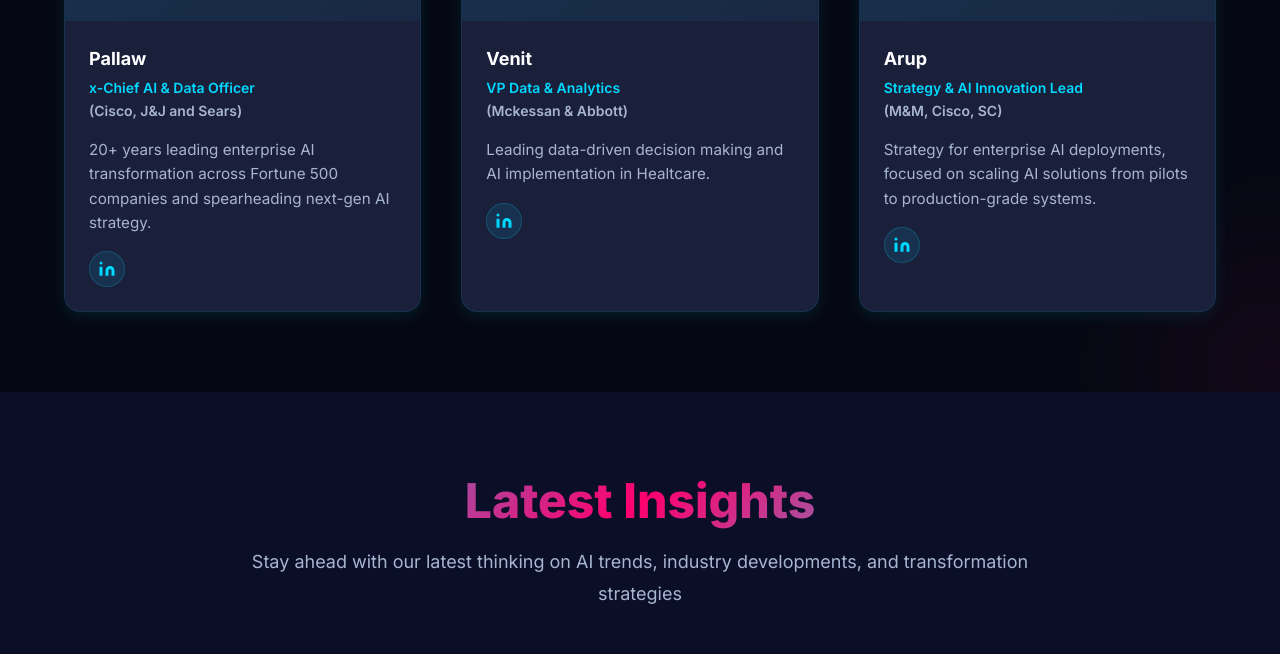
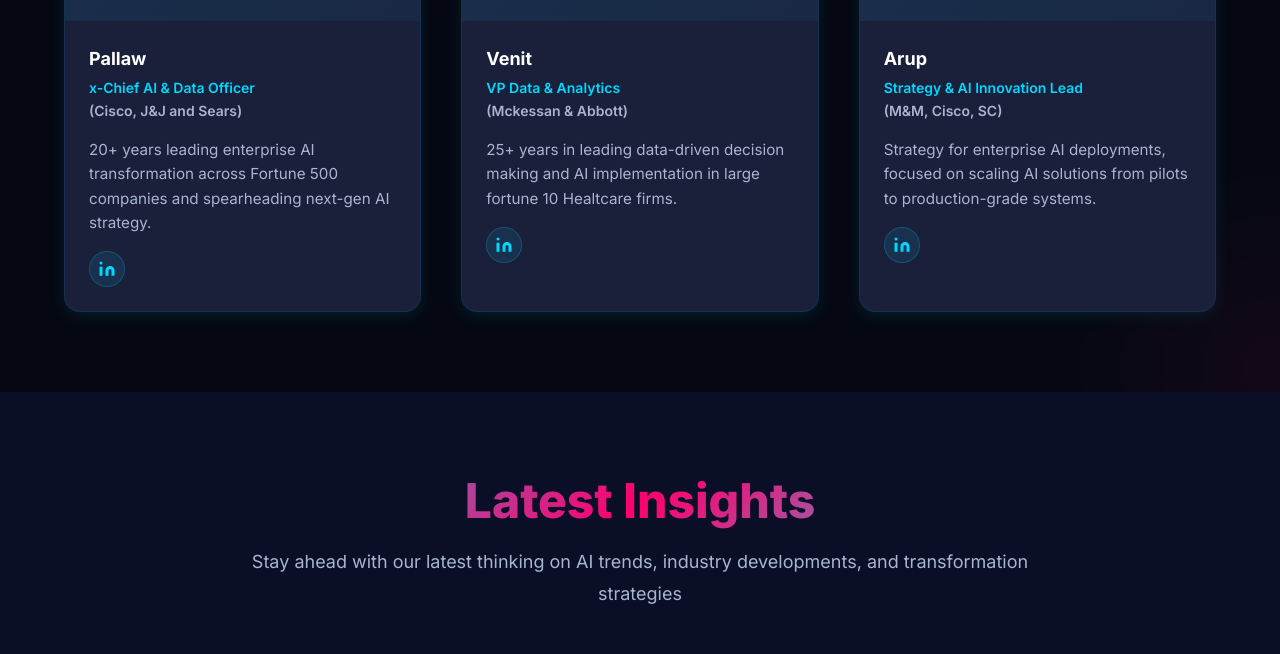
Before and after one commit to Gbhan123/VerticalSenseAI-website, a website built with Vite: page index.html in a window 1280 px wide. Shown: the part 4140-4794 px from the top of the page. Built offline with nearby package versions, Linux system fonts and the light colour scheme.

Commit message:
Update advisor bio with more details

```diff
--- a/index.html
+++ b/index.html
@@ -393,7 +393,7 @@
                         <div class="advisor-name">Venit</div>
                         <div class="advisor-title">VP Data & Analytics <p> (Mckessan & Abbott)</p></div>
                         <div class="advisor-bio">
-                            Leading data-driven decision making and AI implementation in Healtcare.
+                            25+ years in leading data-driven decision making and AI implementation in large fortune 10 Healtcare firms.
                         </div>
                         <div class="advisor-links">
                             <a href="#" class="advisor-link" aria-label="LinkedIn">
```
